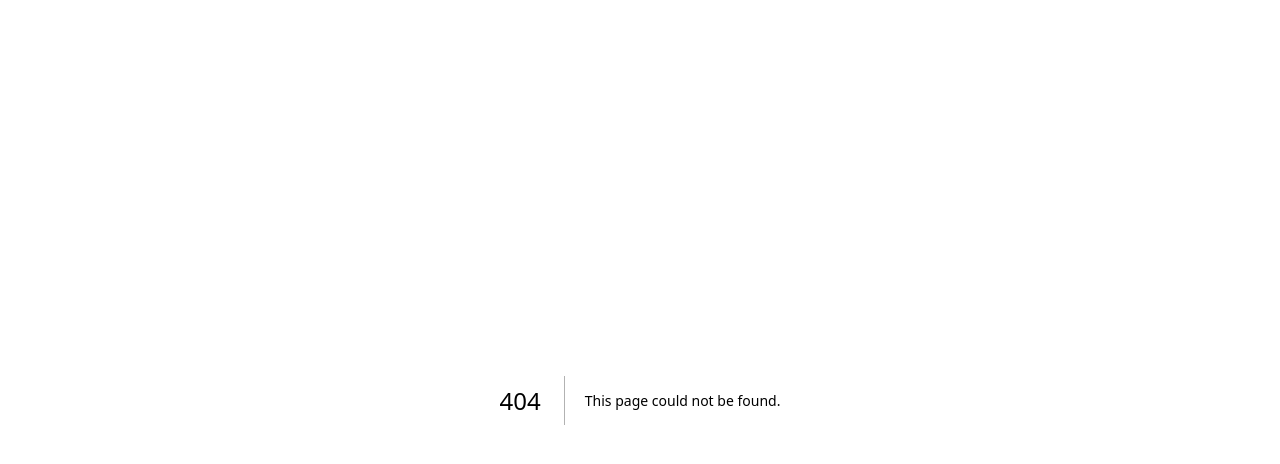
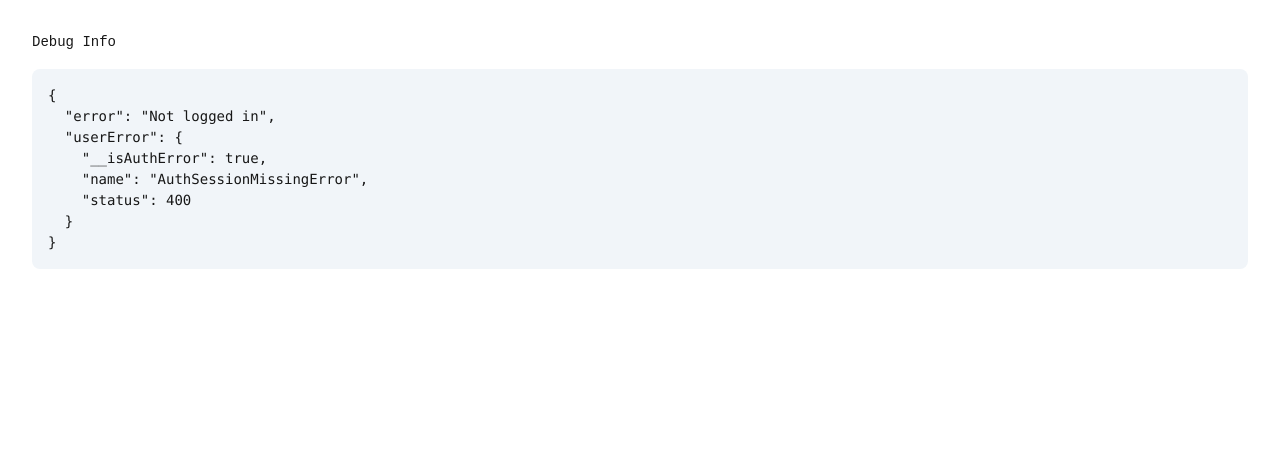
Before and after one commit to 4gyrj6hgyg-lang/jkspeak-connect, a Next.js app: page /debug in a window 1280 px wide. Before the commit this address had no page. Shown: the top 464 px of the page. Built offline with nearby package versions, Linux system fonts and the light colour scheme; no server answers.

Commit message:
Add debug page

```diff
--- /dev/null
+++ b/src/app/debug/page.tsx
@@ -0,0 +1,42 @@
+'use client'
+import { useEffect, useState } from 'react'
+import { createClient } from '@/lib/supabase/client'
+
+export default function DebugPage() {
+  const [info, setInfo] = useState<any>(null)
+
+  useEffect(() => {
+    async function run() {
+      const supabase = createClient()
+      const { data: { user }, error: userError } = await supabase.auth.getUser()
+
+      if (!user) {
+        setInfo({ error: 'Not logged in', userError })
+        return
+      }
+
+      const { data: profile, error: profileError } = await supabase
+        .from('profiles')
+        .select('*')
+        .eq('id', user.id)
+        .single()
+
+      setInfo({
+        user_id: user.id,
+        user_email: user.email,
+        profile,
+        profileError,
+      })
+    }
+    run()
+  }, [])
+
+  return (
+    <div style={{ padding: 32, fontFamily: 'monospace', fontSize: 14 }}>
+      <h2 style={{ marginBottom: 16 }}>Debug Info</h2>
+      <pre style={{ background: '#f1f5f9', padding: 16, borderRadius: 8, whiteSpace: 'pre-wrap' }}>
+        {JSON.stringify(info, null, 2)}
+      </pre>
+    </div>
+  )
+}
```
